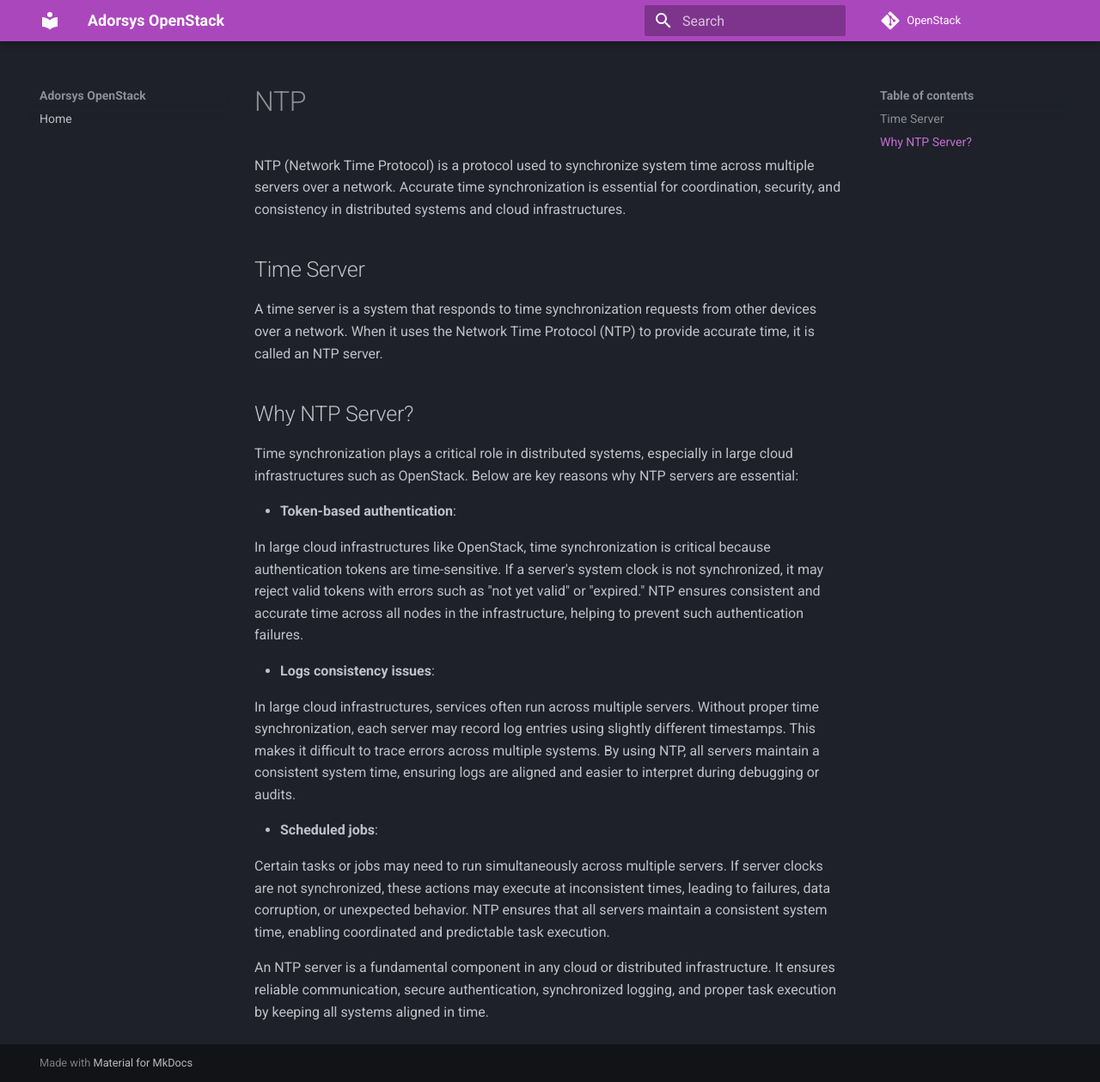
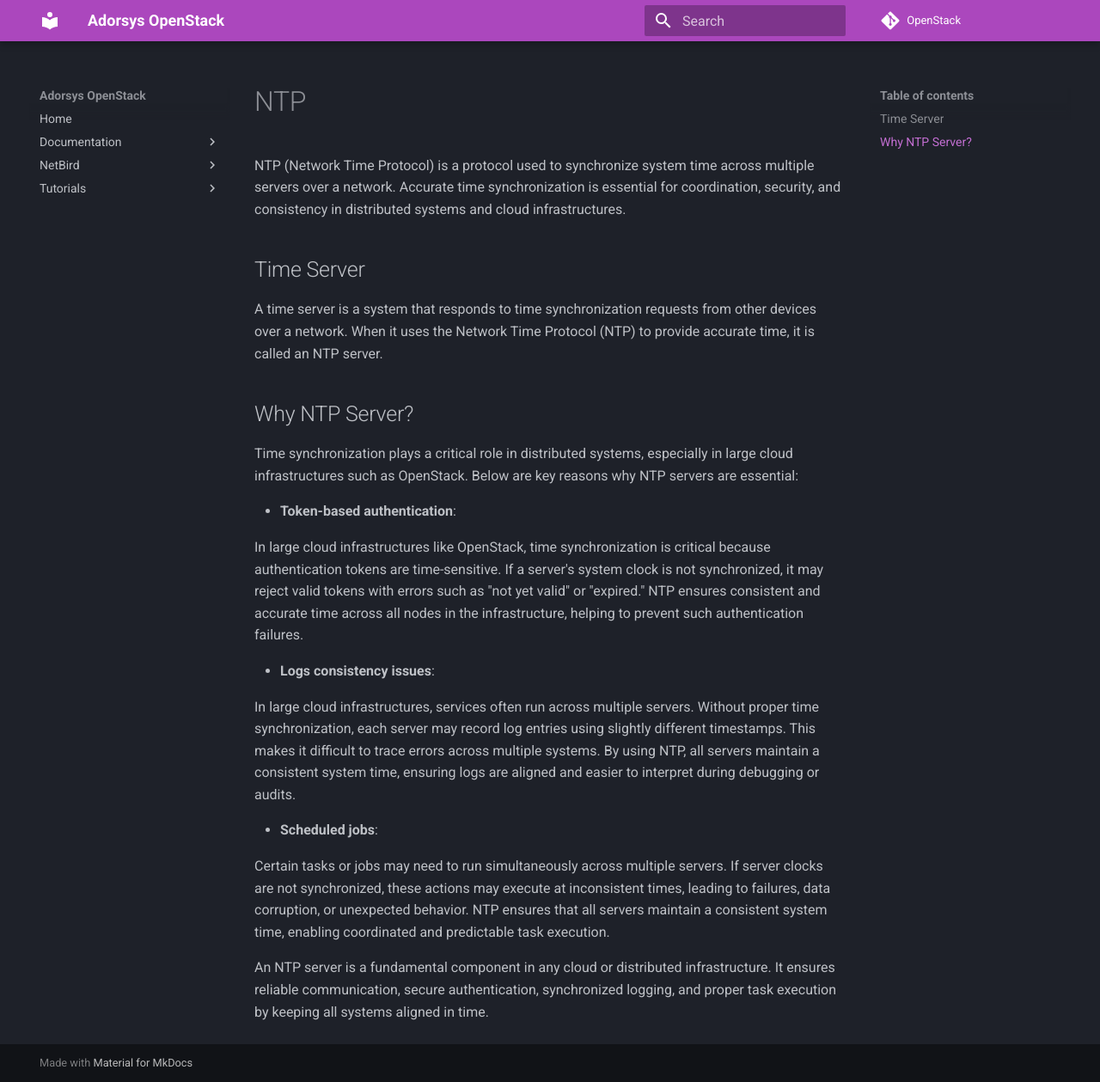
Before and after one commit to ADORSYS-GIS/openstack, an MkDocs documentation site: the page built from docs/ntp_docs.md, in a window 1280 px wide and 1259 px high. Shown: the whole window at 86% size. Built offline with MkDocs 1.6.1 and Material for MkDocs 9.7.7, drawn with Linux system fonts in a browser that asks for light colours; comment, search, counter and statistics services are not loaded; some of the changed lines change nothing that is shown.

Commit message:
fix: resolve workflow failures for NetBird documentation
- Add NetBird docs to mkdocs navigation structure
- Add NetBird technical terms to Vale vocabulary (ACLs, Coturn, WireGuard, ISPs, STUN, TURN, ICE, P2P, gRPC)
- Organize documentation sections in logical hierarchy

```diff
--- a/mkdocs.yml
+++ b/mkdocs.yml
@@ -15,6 +15,20 @@ theme:
 # Navbar settings (site structure)
 nav:
   - Home: README.md
+  - Documentation:
+    - Ansible: docs/ansible_docs.md
+    - NetPlan: docs/netplan_doc.md
+    - NTP: docs/ntp_docs.md
+    - VLAN: docs/VLAN.md
+  - NetBird:
+    - Troubleshooting: docs/netbird/netbird_troubleshooting.md
+    - Access Review: docs/netbird/netbird_access_review.md
+  - Tutorials:
+    - Ansible Tutorial: docs/tutorials/ansible_tuto.md
+    - Boot Documentation: docs/tutorials/boot_docs.md
+    - Minimal KVM Setup: docs/tutorials/minimal_kvm_setup.md
+    - NTP Setup Tutorial: docs/tutorials/ntp_setup_tuto.md
+    - Setup vSwitch: docs/tutorials/setupvswitch.md
 
 # Extra settings
 markdown_extensions:
```
Also changed, not shown: 1 other file.
